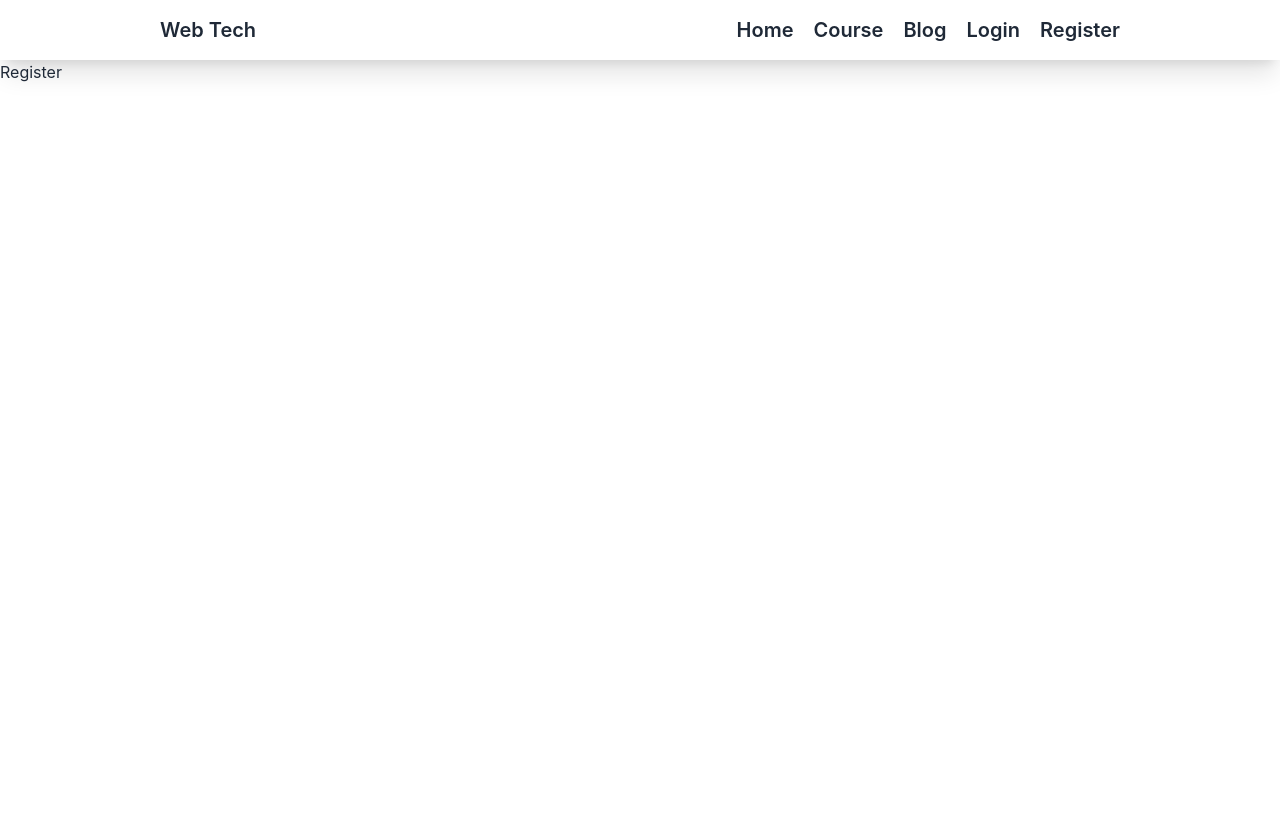
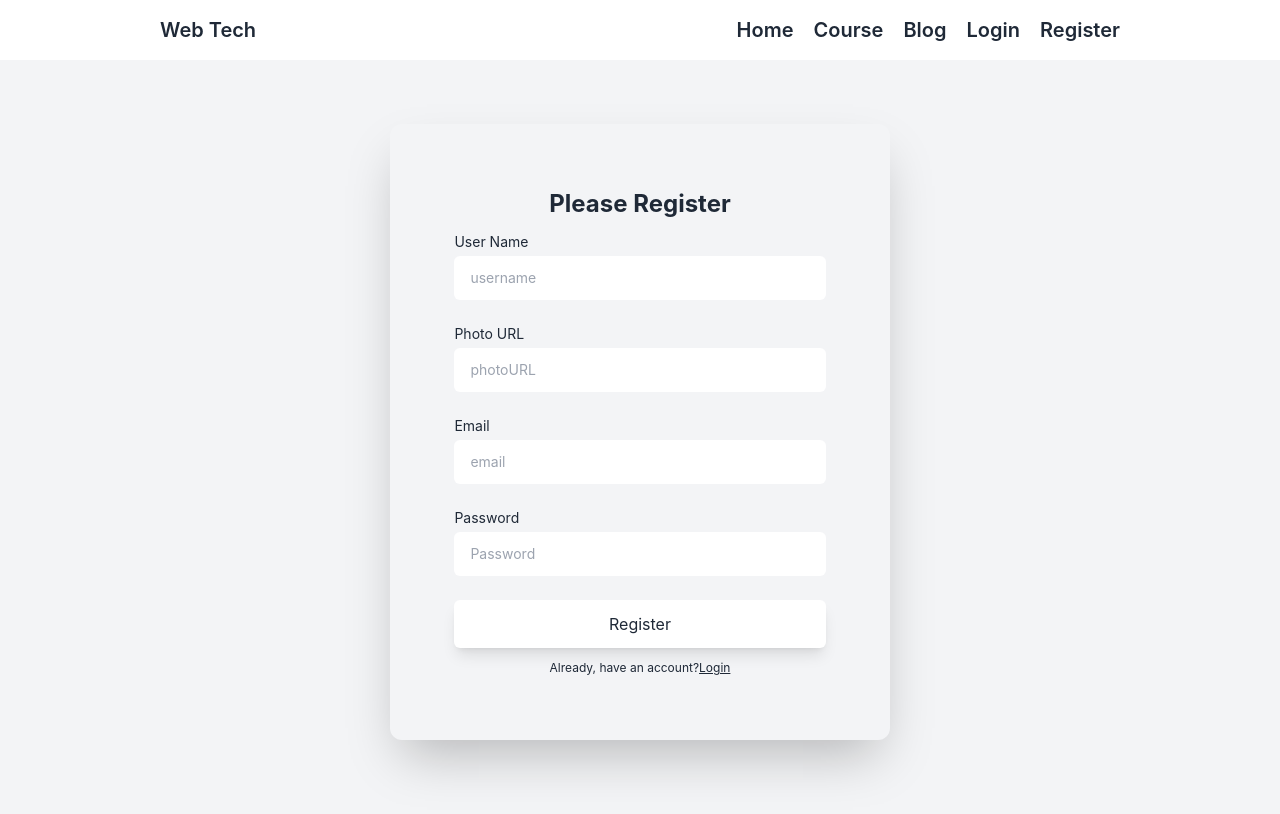
Before and after one commit to Md-Pervez-Hossain/web-learning-platform, a React (Create React App) app: page /register in a window 1280 px wide. Shown: the top 814 px of the page. Built offline with nearby package versions, Linux system fonts and the light colour scheme.

Commit message:
create register form

```diff
--- a/src/Components/Login/Login.js
+++ b/src/Components/Login/Login.js
@@ -3,8 +3,8 @@ import { Link } from "react-router-dom";
 
 const Login = () => {
   return (
-    <div className="bg-gray-100 h-screen pt-16">
-      <div className=" w-2/5 mx-auto p-16 space-y-3 rounded-xl shadow-2xl">
+    <div className="bg-gray-100 h-screen pt-16 p-4">
+      <div className=" md:w-2/5 mx-auto p-16 space-y-3 rounded-xl shadow-2xl">
         <h1 className="text-2xl font-bold text-center">Login</h1>
         <form
           novalidate=""
--- a/src/Components/Register/Register.js
+++ b/src/Components/Register/Register.js
@@ -1,9 +1,80 @@
 import React from "react";
+import { Link } from "react-router-dom";
 
 const Register = () => {
   return (
-    <div>
-      <h2>Register</h2>
+    <div className="bg-gray-100 h-screen pt-16 p-4">
+      <div className=" md:w-2/5 mx-auto p-16 space-y-3 rounded-xl shadow-2xl">
+        <h1 className="text-2xl font-bold text-center">Please Register</h1>
+        <form
+          novalidate=""
+          action=""
+          className="space-y-6 ng-untouched ng-pristine ng-valid"
+        >
+          <div className="space-y-1 text-sm">
+            <label for="username" className="block dark:text-gray-400">
+              User Name
+            </label>
+            <input
+              type="text"
+              name="username"
+              id="username"
+              placeholder="username"
+              className="w-full px-4 py-3 rounded-md dark:border-gray-700 dark:bg-gray-900 dark:text-gray-100 focus:dark:border-violet-400"
+            />
+          </div>
+          <div className="space-y-1 text-sm">
+            <label for="username" className="block dark:text-gray-400">
+              Photo URL
+            </label>
+            <input
+              type="text"
+              name="photoURL"
+              id="username"
+              placeholder="photoURL"
+              className="w-full px-4 py-3 rounded-md dark:border-gray-700 dark:bg-gray-900 dark:text-gray-100 focus:dark:border-violet-400"
+            />
+          </div>
+          <div className="space-y-1 text-sm">
+            <label for="username" className="block dark:text-gray-400">
+              Email
+            </label>
+            <input
+              type="email"
+              name="photoURL"
+              id="username"
+              placeholder="email"
+              className="w-full px-4 py-3 rounded-md dark:border-gray-700 dark:bg-gray-900 dark:text-gray-100 focus:dark:border-violet-400"
+            />
+          </div>
+          <div className="space-y-1 text-sm">
+            <label for="password" className="block dark:text-gray-400">
+              Password
+            </label>
+            <input
+              type="password"
+              name="password"
+              id="password"
+              placeholder="Password"
+              className="w-full px-4 py-3 rounded-md dark:border-gray-700 dark:bg-gray-900 dark:text-gray-100 focus:dark:border-violet-400"
+            />
+          </div>
+          <button className="block w-full p-3 text-center   bg-white shadow-lg  rounded-md">
+            Register
+          </button>
+        </form>
+
+        <p className="text-xs text-center sm:px-6 dark:text-gray-400">
+          Already, have an account?
+          <Link
+            rel="noopener noreferrer"
+            href="#"
+            className="underline dark:text-gray-100"
+          >
+            Login
+          </Link>
+        </p>
+      </div>
     </div>
   );
 };
```
